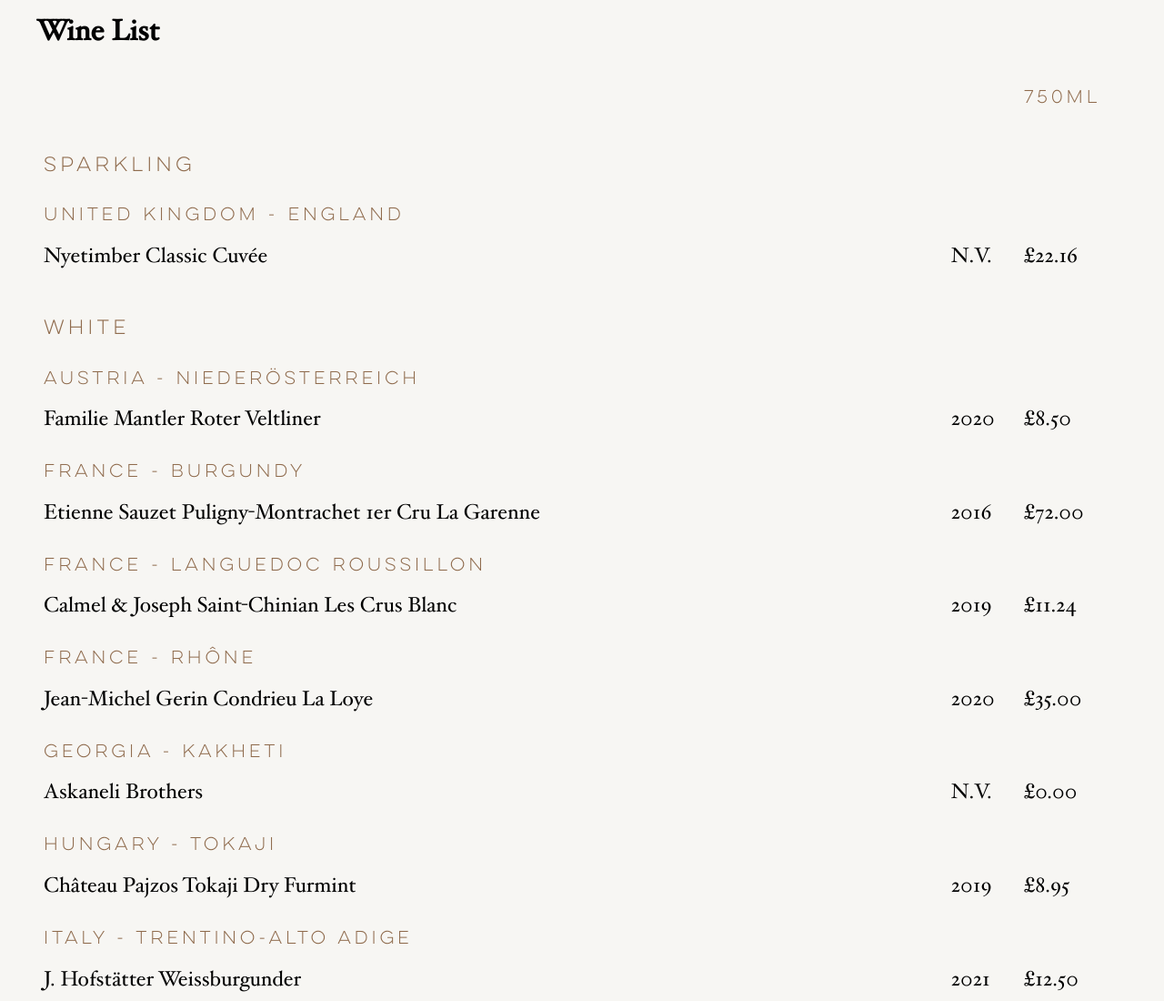
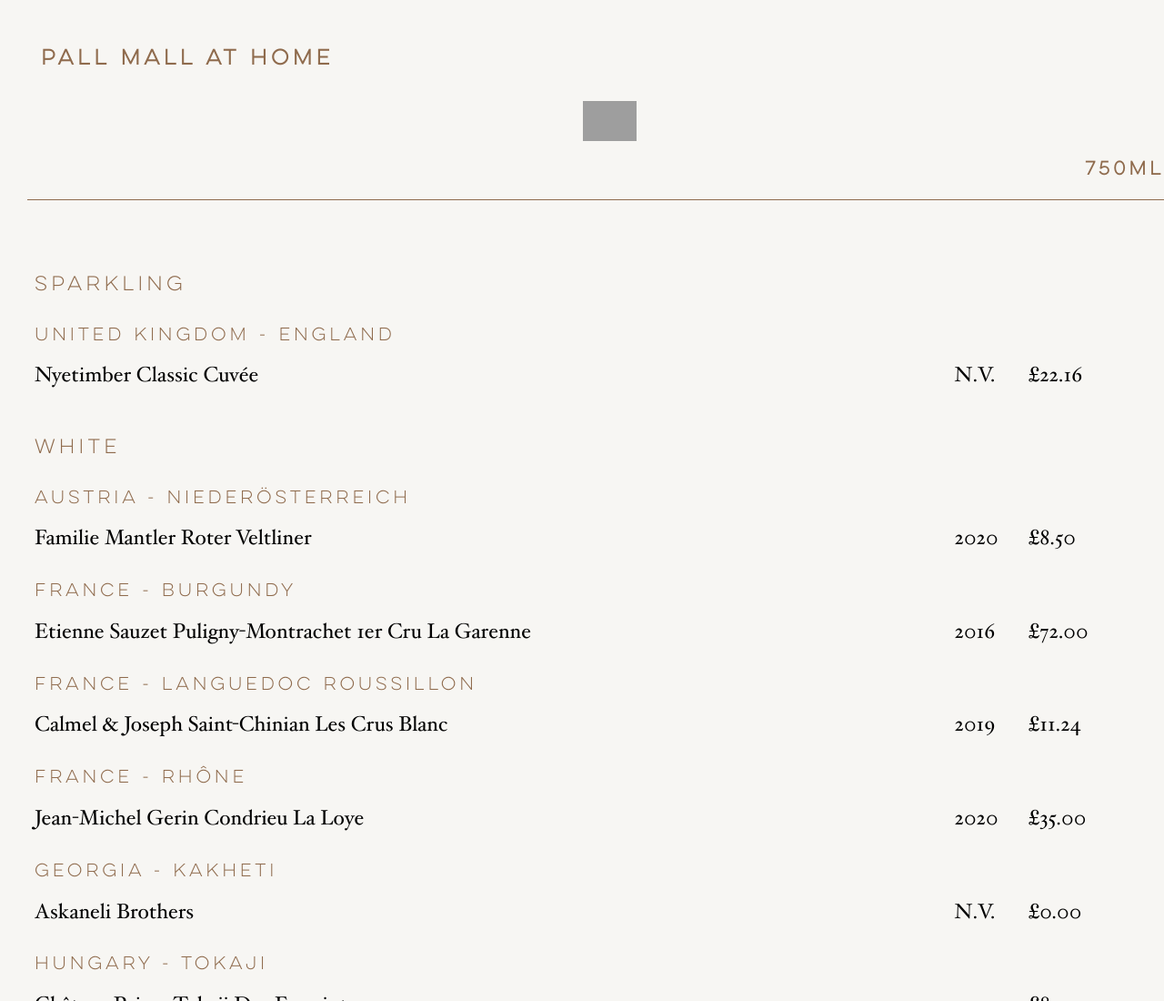
Before and after one commit to jh112323/jh112323.github.io, a plain HTML site: page index.html in a window 1280 px wide. Shown: the top 1100 px of the page at 91% size. Drawn offline with Linux system fonts and the light colour scheme; grey boxes are pictures that could not be loaded.

Commit message:
update with frozen header

```diff
--- a/index.html
+++ b/index.html
@@ -8,14 +8,20 @@
 </head>
 <body>
     <div class="wrapper">
-        <h1>Wine List</h1>
+        <div class="title">
+            <div class="header">
+                <div class="col-xs-12">
+                    <h3>Pall Mall at Home</h3>
+                </div>
+                <img class="center" src="https://67-services.wineowners.com/brand/67/images/logo_only_md.png" style="max-width: 59px;">
+                <div class="col-xs-5">
+                    <h3>750ml</h3>
+                </div>
+            </div>
+        </div>
         <table id="wineTable">
             <thead>
-                <tr>
-                    <th></th>
-                    <th></th>
-                    <th>750ml</th>
-                </tr>
+
             </thead>
             <tbody>
                 <!-- Rows will be added dynamically here -->
--- a/src/styles/style.css
+++ b/src/styles/style.css
@@ -15,13 +15,87 @@
   font-family: 'HoeflerText-Regular', sans-serif;
 }
 
+.header {
+  position: fixed;
+  top: 0;
+  left: 0;
+  right: 0;
+  width: 100%;
+  background-color: #f7f6f3; /* Match the background color of the page */
+  z-index: 1000; /* Ensure the header is above other content */
+  padding-bottom: 20px;
+  padding-left: 30px;
+  padding-right: 30px;
+  padding-top: 10px; /* Optional: Add some padding for better appearance */
+}
+
 /* Wrapper styles */
 .wrapper {
   max-width: 1200px;
-  margin: 0 auto;
+  margin-top: 260px; /* Adjust this value based on the height of your header */
   padding: 0 30px;
 }
 
+.col-xs-5{
+  position: relative;
+  text-align: right;
+  border-bottom: 1px solid #8F6B4D;
+  color: #8F6B4D;
+  font-family: "Conv_Yellow Design Studio - Lulo Clean One";
+  width: 100%;
+  padding-left: 15px;
+  padding-right: 15px;
+
+}
+
+.col-xs-5 h3{
+  position: relative;
+  right: 0;
+  padding-right: 45px;
+}
+
+.col-xs-12{
+  width: 100%;
+  float: left;
+  position: relative;
+  min-height: 1px;
+  padding-right: 15px;
+  padding-left: 15px;
+  box-sizing: border-box;
+  color: #8F6B4D;
+  font-family: "Conv_Yellow Design Studio - Lulo Clean One";
+  font-style: normal;
+  font-weight: 300;
+  letter-spacing: 0.2px;
+  margin: 0 0 10px;
+  text-transform: uppercase;
+  text-align: left !important;
+  font-size: 18px;
+  padding-top: 20px !important;
+  background: #f7f6f3;
+}
+
+.center {
+  display: block;
+  margin-left: auto;
+  margin-right: auto;
+  width: 50%;
+}
+.fixed-col{
+  font-family: 'HoeflerText-Regular', Gill Sans,Gill Sans MT,Calibri,sans-serif;
+  color: #8F6B4D;
+  font-size: 23px;
+  border-collapse: collapse;
+  border-spacing: 0;
+  box-sizing: border-box;
+  text-align: right;
+  width: 12%;
+  padding: 8px;
+  line-height: 1.428571429;
+  vertical-align: top;
+  border: medium none;
+  border-bottom: 1px solid #8F6B4D;
+}
 /* Remove borders and gridlines from the table */
 #wineTable {
   border-collapse: collapse;
```
